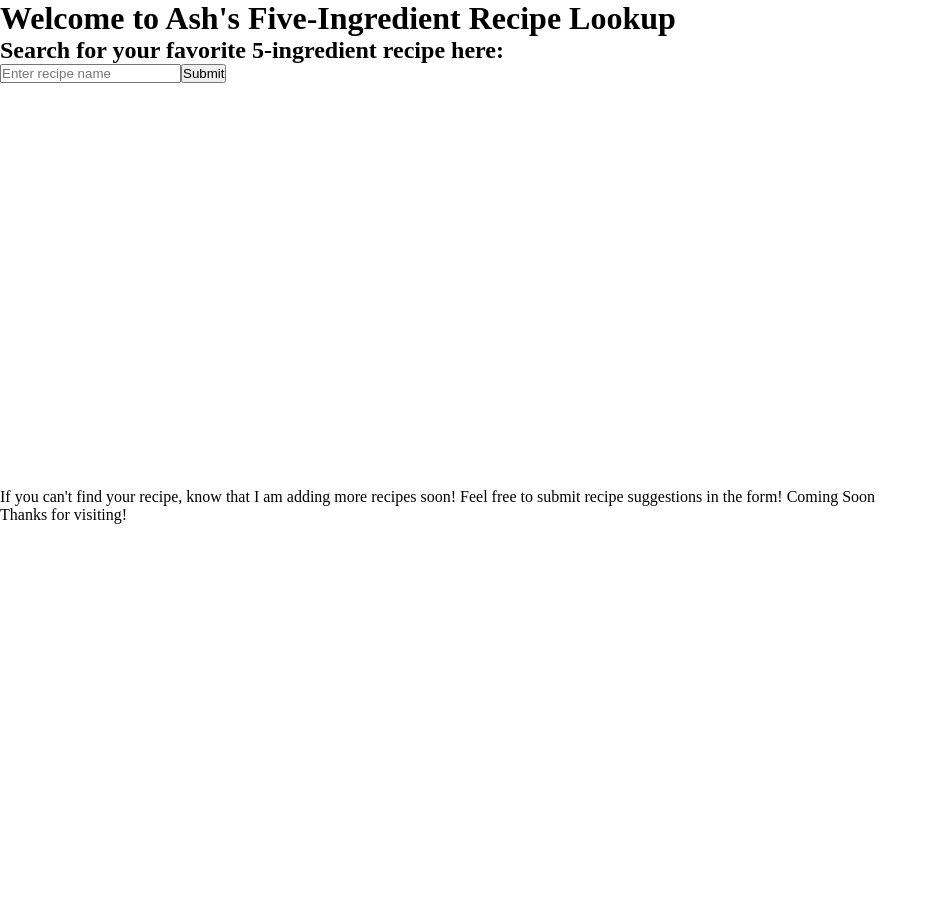
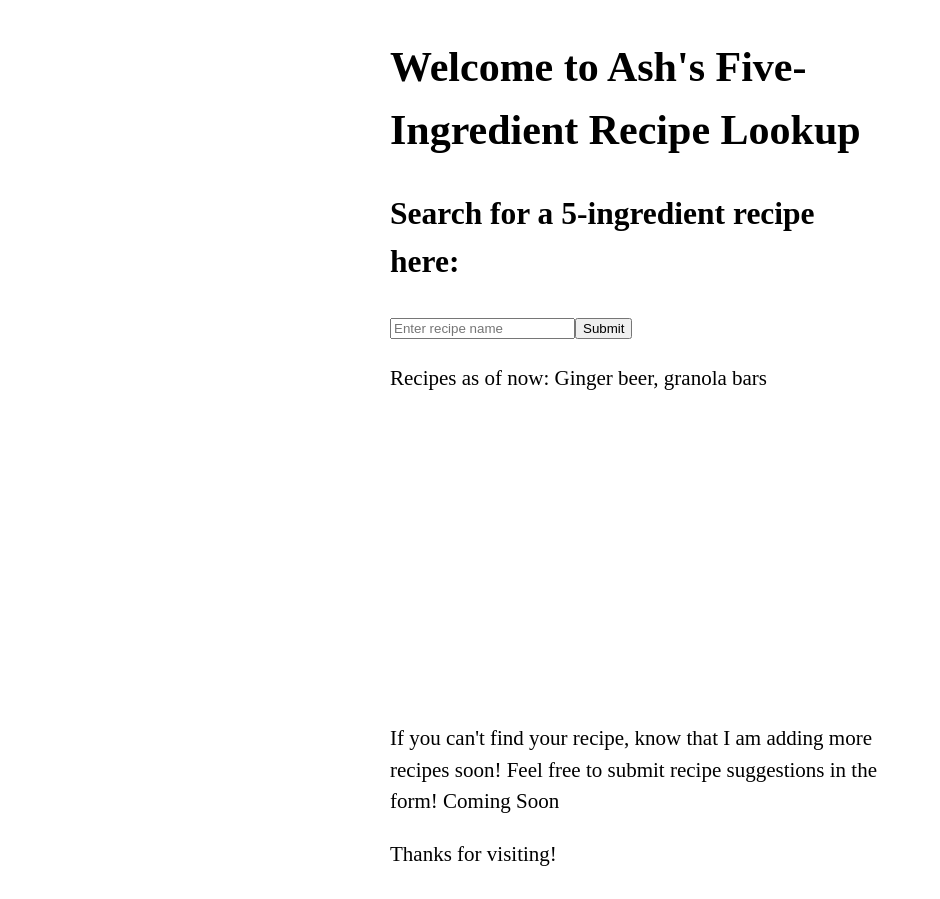
Before and after one commit to AshtarCodes/5-ingredient-recipe-app, a website: page index.html in a window 1280 px wide. Shown: the whole page, without its empty margins (0-940 px from the left). Before the commit the page ends 800 px from the top, so only its background shows below. Drawn offline with Linux system fonts and the light colour scheme.

Commit message:
working app

```diff
--- a/index.html
+++ b/index.html
@@ -11,10 +11,13 @@
     <main>
         <div class="wrapper">
             <div class="grid">
+
+                <div class="container">
                     <h1>Welcome to Ash's Five-Ingredient Recipe Lookup</h1>
                     <div class="row">
-                    <h2>Search for your favorite 5-ingredient recipe here:</h2>
+                        <h2>Search for a 5-ingredient recipe here:</h2>
                         <input id='recipeName' type="text" name="" placeholder="Enter recipe name"><button class='submit' type="button" name='button'>Submit</button>
+                        <p>Recipes as of now: Ginger beer, granola bars</p>
                     </div>
                     <div class="row">
                         <h2 class="recipe-name"></h2>
@@ -42,6 +45,7 @@
                     </div>
                 </div>
             </div>
+        </div>
     </main>
     <script src="main.js"></script>
 </body>
--- a/main.js
+++ b/main.js
@@ -26,7 +26,7 @@ async function getRecipe () {
             document.querySelector('.recipe-name').innerText = data.name
             document.querySelector('.author').innerText = data.author
             document.querySelector('.description').innerText = data.description
-            document.querySelector('.recipe-link').innerText = data.link
+            document.querySelector('.recipe-link').innerText = `Find the recipe here: ${data.link}`
             document.querySelector('#ingredient-1').innerText = data.ingredients[0].name
             document.querySelector('#amount-1').innerText = data.ingredients[0].amount
             document.querySelector('#ingredient-2').innerText = data.ingredients[1].name
--- a/style.css
+++ b/style.css
@@ -2,24 +2,51 @@
 *,
 *::before,
 *::after {
-    margin: 0;
-    padding: 0;
+    box-sizing: border-box;
 }
 
+body {
+  font-weight: 400;
+  font-size: 1.3125rem; /*21 px */
+  line-height: 1.5;
+}
 
 .display-none {
     display: none;
 }
 
 .wrapper{
-
+    width: min(90%, 71.5rem);
+    margin: 0 auto;
 }
 
+.grid {
+    display: grid;
+    grid-template-columns: minmax(1rem, 1fr) minmax(0, 500px) minmax(1rem, 1fr);
+}
+.container {
+    grid-column: 2/-2 ;
+}
+
+.ingredients-list{
+    list-style: none;
+}
 .video-container {
     width: 600px;
 }
 
-iframe {
-    max-width: 100%;
+.video-container {
+    width: 80%;
+    height: 0;
     display: block;
-}
+    position: relative;
+    padding-bottom: 56.25%; /* 16:9 */
+    margin: 0 auto;
+  }
+    .video-container iframe {
+      position: absolute;
+      top: 0;
+      left: 0;
+      width: 100%;
+      height: 100%;
+    }
```
Lines whose indentation alone changed are shown as unchanged.
